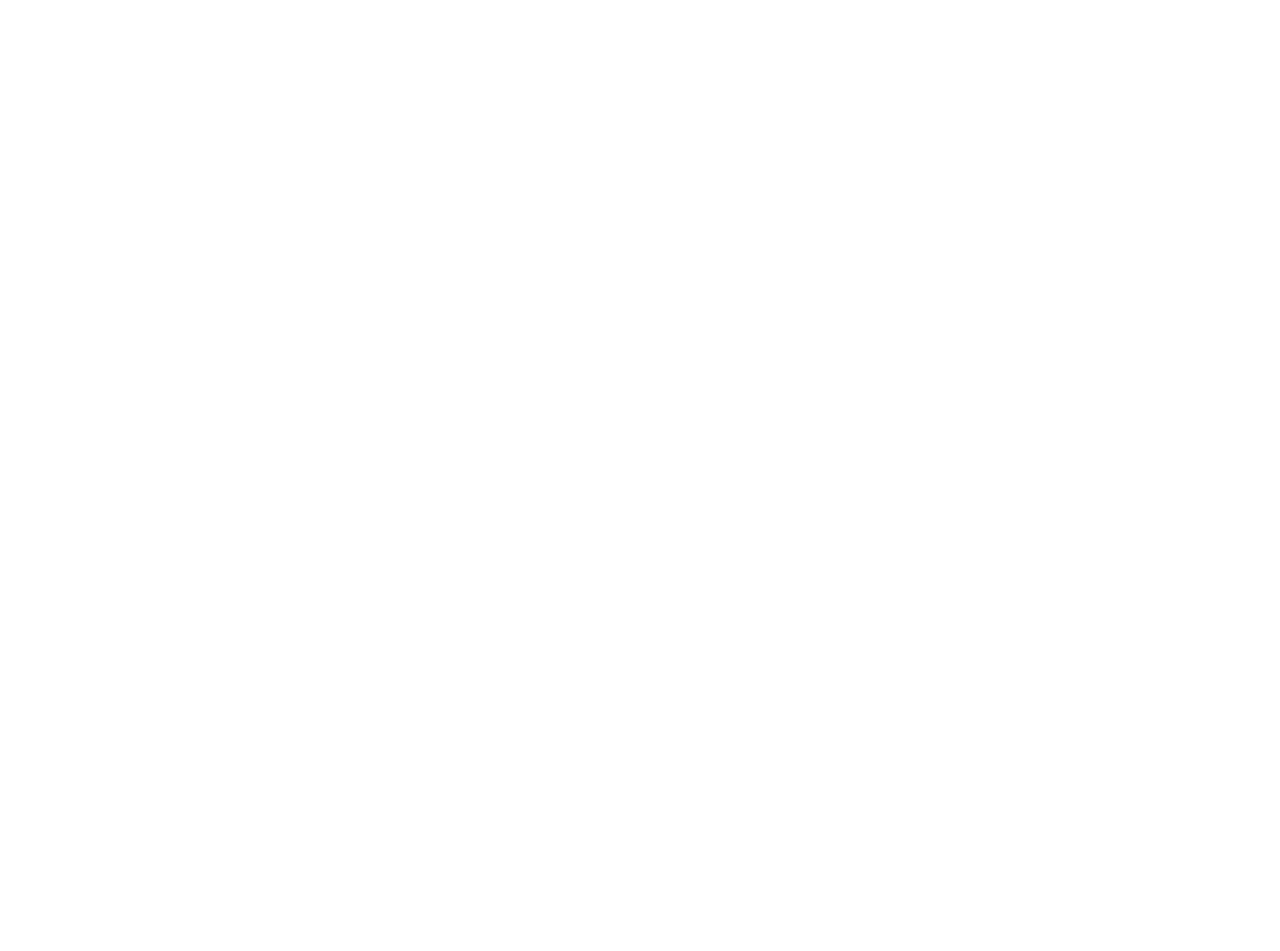
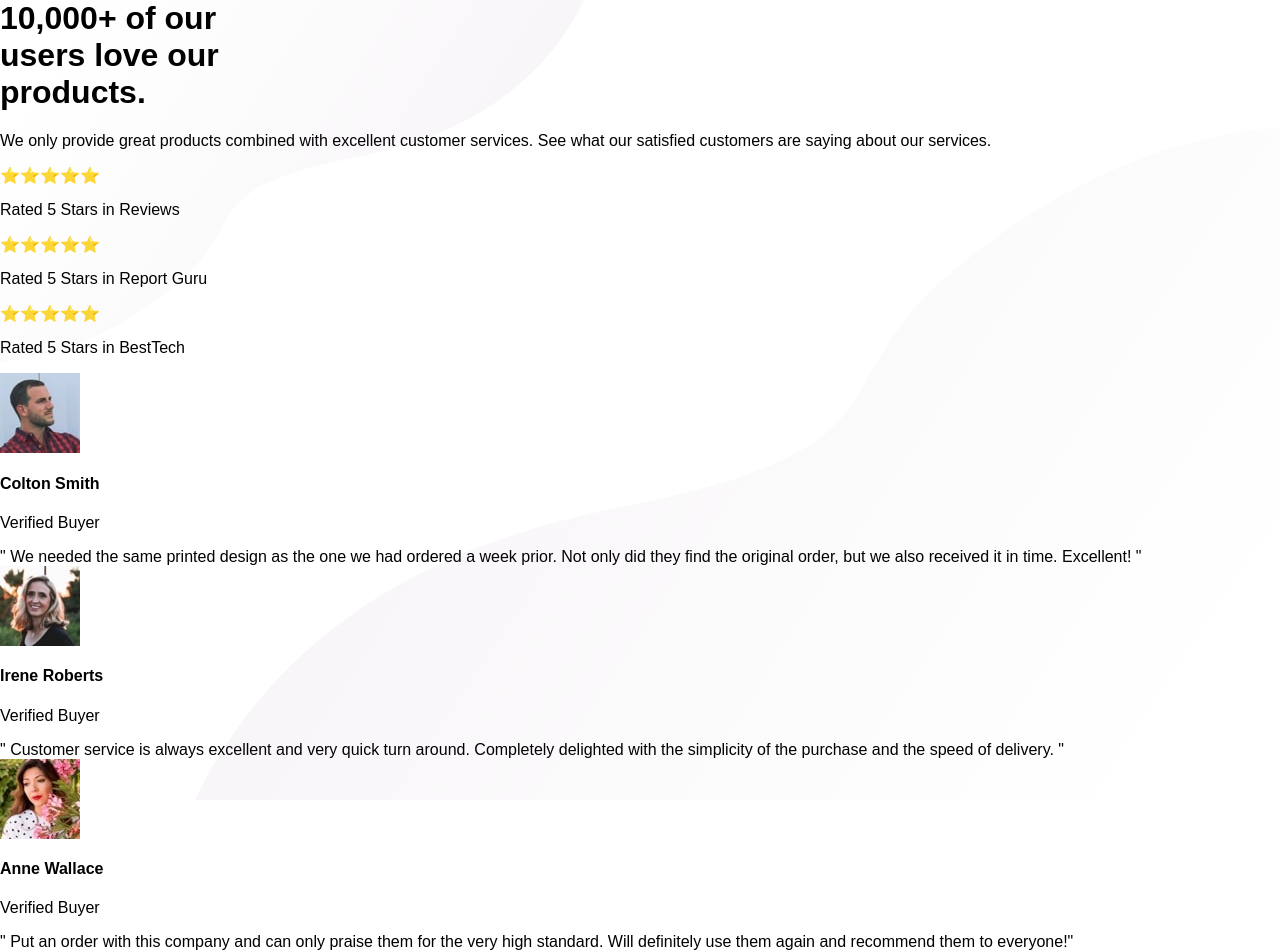
Before and after one commit to WhizBenjamin/social-proof-section, a plain HTML site: page index.html in a window 1280 px wide. Before the commit the page ends 800 px from the top, so only its background shows below. Drawn offline with Linux system fonts and the light colour scheme.

Commit message:
Title: Updated HTML & CSS (Finished HTML structure)

```diff
--- a/index.html
+++ b/index.html
@@ -13,6 +13,82 @@
     <link rel="stylesheet" href="style.css" />
   </head>
   <body>
+    <div class="wrapper">
+      <div class="bg-top"></div>
+      <div class="top-left">
+        <h1>10,000+ of our <br />users love our <br />products.</h1>
 
+        <p>
+          We only provide great products combined with excellent customer
+          services. See what our satisfied customers are saying about our
+          services.
+        </p>
+      </div>
+
+      <div class="top-right">
+        <div class="rating-card">
+          <div class="rating">⭐⭐⭐⭐⭐</div>
+          <p>Rated 5 Stars in Reviews</p>
+        </div>
+
+        <div class="rating-card">
+          <div class="rating">⭐⭐⭐⭐⭐</div>
+          <p>Rated 5 Stars in Report Guru</p>
+        </div>
+
+        <div class="rating-card">
+          <div class="rating">⭐⭐⭐⭐⭐</div>
+          <p>Rated 5 Stars in BestTech</p>
+        </div>
+      </div>
+
+      <div class="bottom">
+        <div class="testimonials-card">
+          <img src="images/image-colton.jpg" alt="img-colton" />
+
+          <div class="info">
+            <h4>Colton Smith</h4>
+            <p>Verified Buyer</p>
+          </div>
+
+          <div class="content">
+            " We needed the same printed design as the one we had ordered a week
+            prior. Not only did they find the original order, but we also
+            received it in time. Excellent! "
+          </div>
+        </div>
+
+        <div class="testimonials-card">
+          <img src="images/image-irene.jpg" alt="img-irene" />
+
+          <div class="info">
+            <h4>Irene Roberts</h4>
+            <p>Verified Buyer</p>
+          </div>
+
+          <div class="content">
+            " Customer service is always excellent and very quick turn around.
+            Completely delighted with the simplicity of the purchase and the
+            speed of delivery. "
+          </div>
+        </div>
+
+        <div class="testimonials-card">
+          <img src="images/image-anne.jpg" alt="img-anne" />
+
+          <div class="info">
+            <h4>Anne Wallace</h4>
+            <p>Verified Buyer</p>
+          </div>
+
+          <div class="content">
+            " Put an order with this company and can only praise them for the
+            very high standard. Will definitely use them again and recommend
+            them to everyone!"
+          </div>
+        </div>
+      </div>
+      <div class="bg-bottom"></div>
+    </div>
   </body>
 </html>
--- a/style.css
+++ b/style.css
@@ -9,3 +9,24 @@ body {
   margin: 0;
   font-family: "Spartan", sans-serif;
 }
+
+.wrapper {
+  height: 100vh;
+  width: 100%;
+  margin: 0;
+  position: relative;
+}
+
+.wrapper .bg-top {
+  content: url(images/bg-pattern-top-desktop.svg);
+  position: absolute;
+  top: 0;
+  left: 0;
+}
+
+.wrapper .bg-bottom {
+  content: url(images/bg-pattern-bottom-desktop.svg);
+  position: absolute;
+  right: 0;
+  bottom: 0;
+}
```
